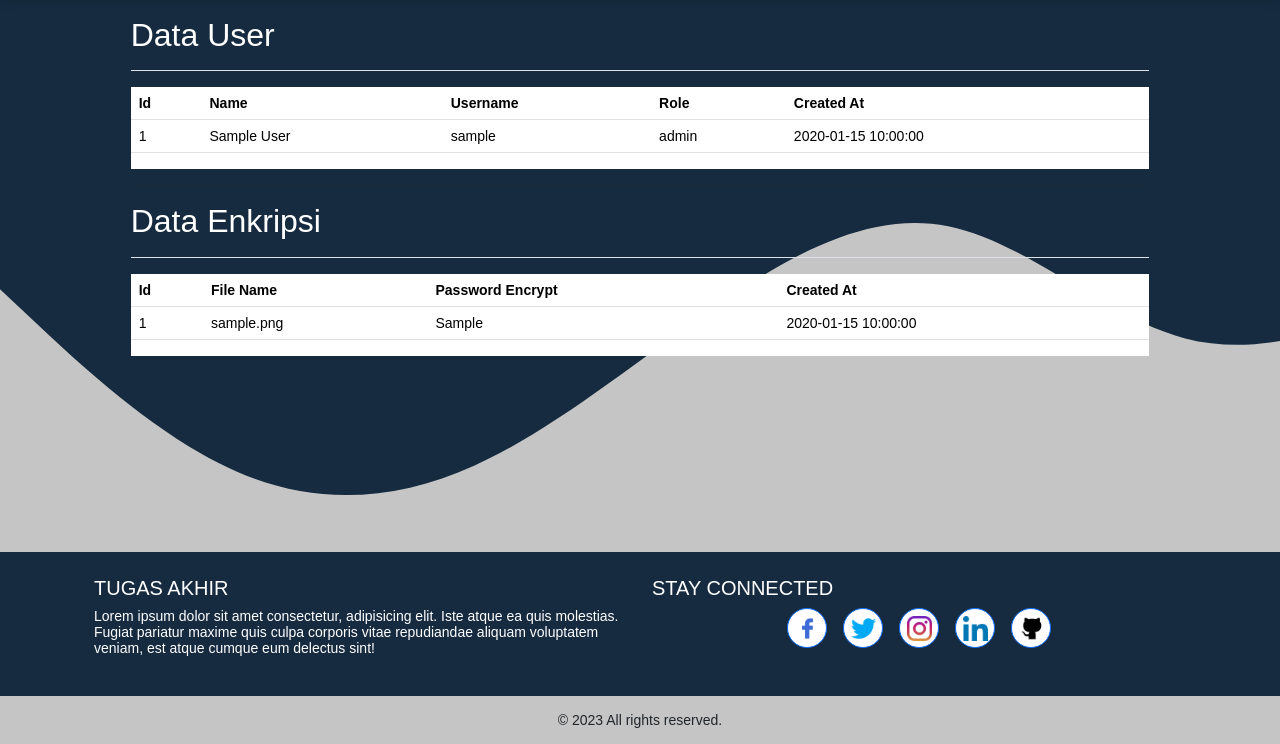
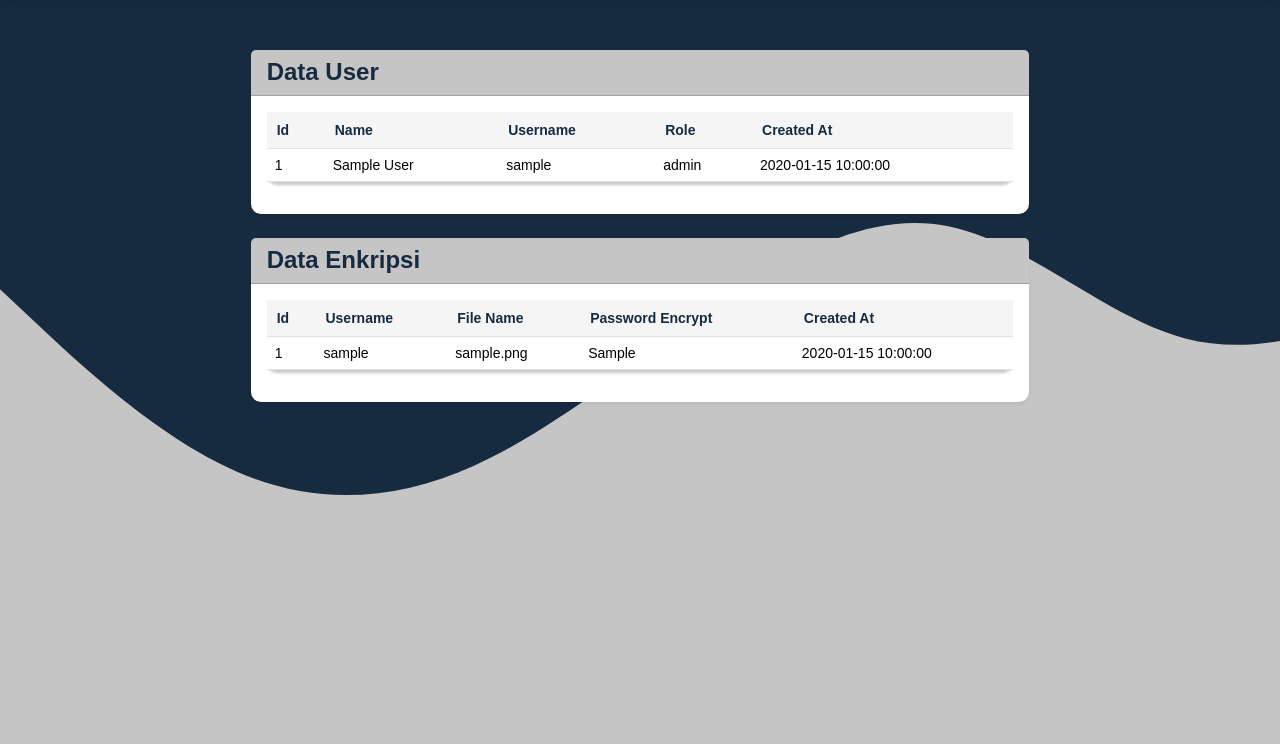
Before and after one commit to adityazlmr/RC4-php, a PHP site: page /dashboard.php in a window 1280 px wide. Shown: the part 56-800 px from the top of the page. Run offline with PHP 8.4, Linux system fonts and the light colour scheme; the visitor is signed in with stand-in values (Sample User, id 1); tables that the repository leaves empty or names only in its code hold one stand-in row (values such as "Sample post"); some libraries are stand-ins or nearby versions.

Commit message:
modified:   css/dashboard.css 	modified:   dashboard.php 	modified:   rc4.php

```diff
--- a/css/dashboard.css
+++ b/css/dashboard.css
@@ -3,14 +3,12 @@
     background-size: cover;
   }
 
-  .footer,
   .navbar {
     width: 100%;
   }
 }
 
 @media only screen and (max-width: 576px) {
-  .footer,
   .main,
   .navbar {
     width: 100%;
@@ -23,7 +21,6 @@
     max-width: 200px;
   }
 
-  .footer,
   .main,
   .navbar {
     width: 100%;
@@ -85,70 +82,55 @@ body {
   border-color: #acacac;
 }
 
-.table-responsive {
-  background-color: #fff;
+.containerTable {
+  padding: 50px;
 }
 
-/* ===================================================================== */
-
-/* Style untuk section di atas footer */
-section {
-  margin-bottom: 100px;
+.card {
+  border: none;
+  border-radius: 10px;
+  box-shadow: 0px 3px 3px #c9c9c9;
 }
 
-/* Style untuk footer */
-
-footer {
-  position: fixed;
-  bottom: 0;
-  width: 100%;
+.card-header {
+  border-radius: 10px 10px 0 0;
+  background-color: #c5c5c5;
 }
 
-.copyright {
-  font-family: Arial, Helvetica, sans-serif;
-}
-/* Style untuk sosial media icon */
-
-.btn-floating i {
-  font-size: 20px;
+.card-title {
+  font-size: 24px;
+  font-weight: bold;
+  color: #162b40;
 }
 
-.btn-floating {
-  display: inline-flex;
-  background-color: white;
-  align-items: center;
-  justify-content: center;
-  width: 40px;
-  height: 40px;
-  border-radius: 50%;
-  transition: all 0.2s ease-in-out;
+.table {
+  border-collapse: separate;
+  border-spacing: 0;
+  width: 100%;
+  background-color: #162b40;
+  box-shadow: 0px 3px 3px #c9c9c9;
+  border-radius: 10px;
 }
 
-.btn-floating:hover {
-  transform: translateY(-5px) rotate(360deg);
+.table thead th {
+  background-color: #f5f5f5;
+  color: #162b40;
+  text-align: left;
+  font-size: 14px;
+  font-weight: bold;
+  padding: 10px;
+  border-top: none;
 }
 
-.btn-floating i.fab.fa-facebook-f {
-  color: #3b5998;
+.table tbody {
+  color: #ffffff;
 }
 
-.btn-floating i.fab.fa-twitter {
-  color: #55acee;
+.table tbody td:hover {
+  color: #162b40;
 }
 
-.btn-floating i.fab.fa-instagram {
-  color: #ac2bac;
+.table tbody tr:hover {
+  background-color: #c5c5c5;
+  color: #162b40;
 }
-
-.btn-floating i.fab.fa-linkedin-in {
-  color: #0082ca;
-}
-
-.btn-floating i.fab.fa-github {
-  color: #333333;
-}
-
-.btn-floating.btn-primary:hover {
-  background-color: #ffffff;
-  color: #ffffff;
-}
--- a/dashboard.php
+++ b/dashboard.php
@@ -33,11 +33,14 @@ if (!isset($_SESSION['ID'])) {
         </div>
     </nav>
 
-    <div style="flex: 1; display: flex; flex-direction: column; min-height: calc(100vh - (56px + 200px));">
-        <main role="main" class="col-md-9 mx-auto col-lg-10 pt-3 px-4 mb-5">
-            <div class="d-flex justify-content-between flex-wrap flex-md-nowrap align-items-center pb-2 mb-3 border-bottom">
-                <h1 class="h2 text-white">Data User</h1>
+    <div class="container-fluid containerTable">
+        <div class="row justify-content-center">
+            <div class="col-md-10 col-lg-8">
+                <div class="card shadow-sm">
+                    <div class="card-header">
+                        <h2 class="card-title mb-0">Data User</h2>
                     </div>
+                    <div class="card-body">
                         <div class="table-responsive">
                             <table class="table table-hover">
                                 <thead>
@@ -72,15 +75,19 @@ if (!isset($_SESSION['ID'])) {
                                 </tbody>
                             </table>
                         </div>
-            <hr>
-            <div class="d-flex justify-content-between flex-wrap flex-md-nowrap align-items-center pb-2 mb-3 border-bottom">
-                <h1 class="h2 text-white">Data Enkripsi</h1>
                     </div>
+                </div>
+                <div class="card shadow-sm mt-4">
+                    <div class="card-header">
+                        <h2 class="card-title mb-0">Data Enkripsi</h2>
+                    </div>
+                    <div class="card-body">
                         <div class="table-responsive">
                             <table class="table table-hover">
                                 <thead>
                                     <tr>
                                         <th scope="col">Id</th>
+                                        <th scope="col">Username</th>
                                         <th scope="col">File Name</th>
                                         <th scope="col">Password Encrypt</th>
                                         <th scope="col">Created At</th>
@@ -97,6 +104,7 @@ if (!isset($_SESSION['ID'])) {
                                     ?>
                                             <tr>
                                                 <td><?php echo $row['id'] ?></td>
+                                                <td><?php echo $row['username'] ?></td>
                                                 <td><?php echo $row['file_name'] ?></td>
                                                 <td><?php echo $row['encryption_key'] ?></td>
                                                 <td><?php echo $row['created_at'] ?></td>
@@ -108,47 +116,13 @@ if (!isset($_SESSION['ID'])) {
                                 </tbody>
                             </table>
                         </div>
-        </main>
                     </div>
-
-    <footer class="bg-light text-center text-lg-start" style="background-image: url('img/background.svg'); flex-shrink: 0;">
-        <div class="container p-4">
-            <div class="row">
-                <div class="col-lg-6 col-md-12 mb-4 mb-md-0">
-                    <h5 class="text-uppercase text-white">Tugas Akhir</h5>
-                    <p class="text-white">
-                        Lorem ipsum dolor sit amet consectetur, adipisicing elit. Iste atque ea quis
-                        molestias. Fugiat pariatur maxime quis culpa corporis vitae repudiandae
-                        aliquam voluptatem veniam, est atque cumque eum delectus sint!
-                    </p>
                 </div>
-                <div class="col-lg-6 col-md-12 mb-4 mb-md-0">
-                    <h5 class="text-uppercase text-white">Stay Connected</h5>
-                    <div class="d-flex justify-content-center">
-                        <a class="btn btn-primary btn-floating mx-2" href="https://www.facebook.com/" target="_blank" role="button">
-                            <img src="icon/facebook.png" alt="Facebook" width="25px" height="25px">
-                        </a>
-                        <a class="btn btn-primary btn-floating mx-2" href="https://www.twitter.com/" target="_blank" role="button">
-                            <img src="icon/twitter.png" alt="Twitter" width="25px" height="25px">
-                        </a>
-                        <a class="btn btn-primary btn-floating mx-2" href="https://www.instagram.com/" target="_blank" role="button">
-                            <img src="icon/instagram.png" alt="Instagram" width="25px" height="25px">
-                        </a>
-                        <a class="btn btn-primary btn-floating mx-2" href="https://www.linkedin.com/" target="_blank" role="button">
-                            <img src="icon/linkedin.png" alt="LinkedIn" width="25px" height="25px">
-                        </a>
-                        <a class="btn btn-primary btn-floating mx-2" href="https://www.github.com/" target="_blank" role="button">
-                            <img src="icon/github.png" alt="GitHub" width="25px" height="25px">
-                        </a>
+            </div>
         </div>
     </div>
 
-            </div>
-        </div>
-        <div class="copyright text-center p-3" style="background-color: #c5c5c5;">
-            © 2023 All rights reserved.
-        </div>
-    </footer>
+
     <link rel="stylesheet" href="css/dashboard.css">
 </body>
 
--- a/rc4.php
+++ b/rc4.php
@@ -93,7 +93,7 @@ if (isset($_POST['encrypt'])) {
         // Simpan nama file, password enkripsi, dan username ke dalam tabel files di dalam database
         $encryptedFileNameInDB = mysqli_real_escape_string($con, $encryptedFileName);
         $encryptionKeyInDB = mysqli_real_escape_string($con, $encryptionKey);
-        $usernameInDB = mysqli_real_escape_string($con, $_SESSION['NAME']);
+        $usernameInDB = mysqli_real_escape_string($con, $_SESSION['USERNAME']);
 
         $query = "INSERT INTO files (file_name, encryption_key, username) VALUES ('$encryptedFileNameInDB', '$encryptionKeyInDB', '$usernameInDB')";
         mysqli_query($con, $query);
```
Lines whose indentation alone changed are shown as unchanged.
